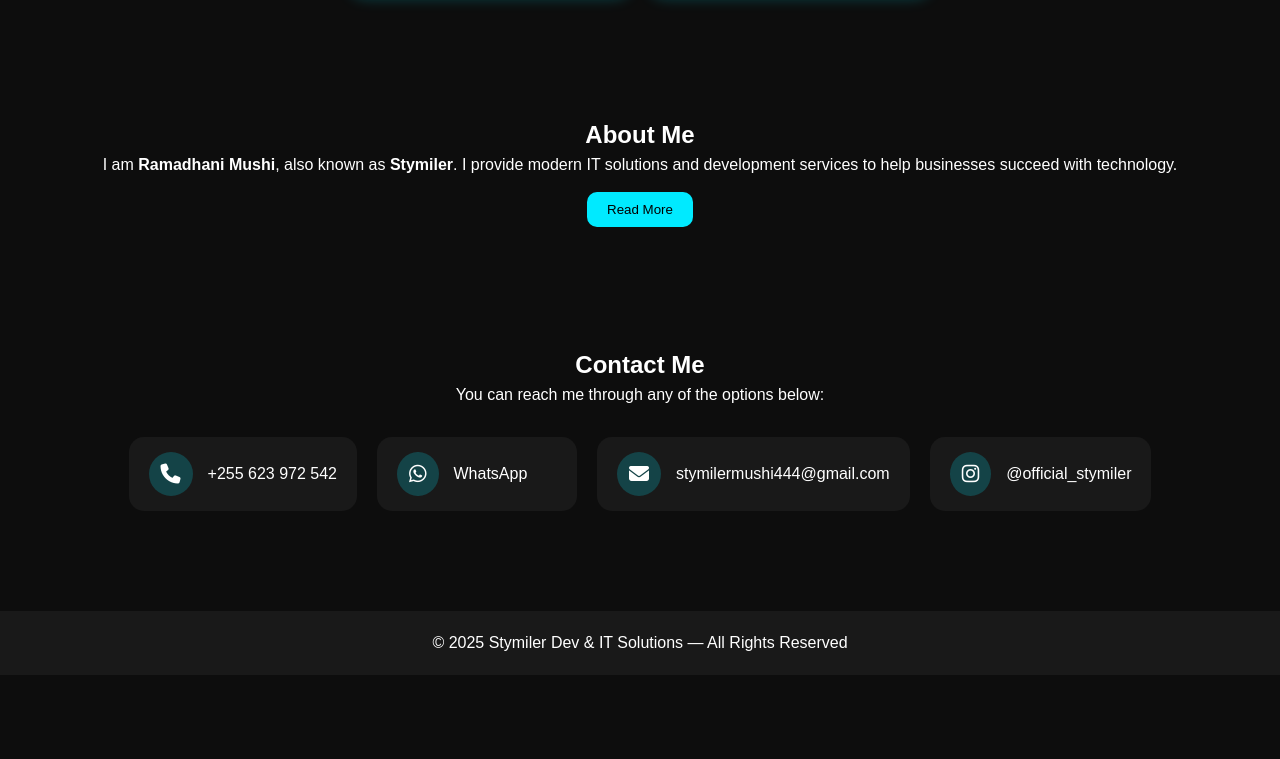
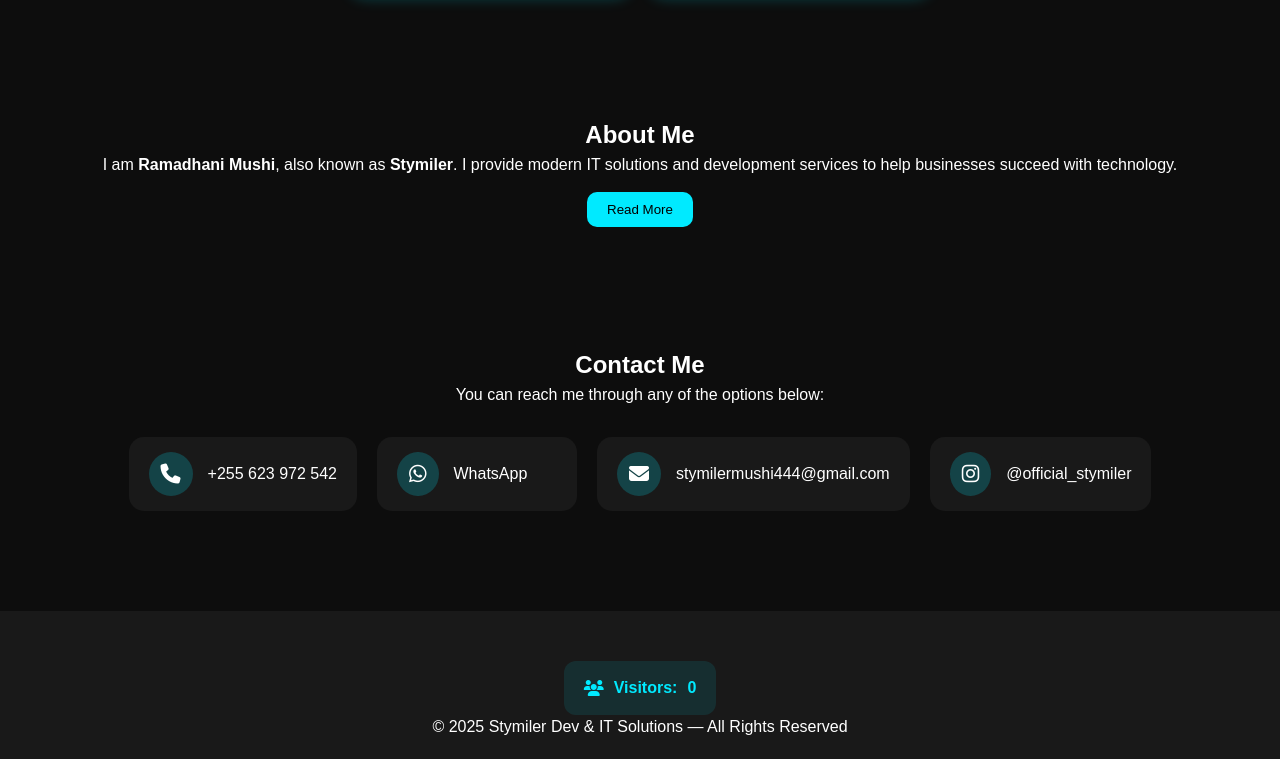
Before and after one commit to StymilerTz/Stymiler_Dev_IT_Solutions, a plain HTML site: page index.html in a window 1280 px wide. Shown: the part 937-1696 px from the top of the page. Before the commit the page ends 1612 px from the top, so only its background shows below. Drawn offline with Linux system fonts and the light colour scheme; no server answers.

Commit message:
Initial upload

```diff
--- a/index.html
+++ b/index.html
@@ -72,6 +72,9 @@
 </section>
 
 <footer>
+  <div class="visitor-counter">
+    <i class="fas fa-users"></i> Visitors: <span id="visitor-count">0</span>
+  </div>
   <p>© 2025 Stymiler Dev & IT Solutions — All Rights Reserved</p>
 </footer>
 
@@ -84,6 +87,14 @@ function toggleAbout() {
     more.style.display = "block";
   }
 }
+
+// Visitor Counter using CountAPI
+fetch('https://api.countapi.xyz/hit/stymilertz.github.io/stymiler-website')
+.then(res => res.json())
+.then(data => {
+  document.getElementById('visitor-count').innerText = data.value;
+})
+.catch(err => console.log(err));
 </script>
 
 </body>
--- a/style.css
+++ b/style.css
@@ -73,6 +73,27 @@ body {background:#0d0d0d; color:#fff; line-height:1.5;}
 
 .contact-card span {font-weight:500;}
 
+/* VISITOR COUNTER MODERN */
+.visitor-counter {
+  margin-top:30px;
+  padding:15px 20px;
+  display:inline-flex;
+  align-items:center;
+  gap:10px;
+  background: rgba(0,234,255,0.1);
+  color:#00eaff;
+  border-radius:12px;
+  font-weight:600;
+  transition:0.3s;
+}
+
+.visitor-counter:hover {
+  background:#00eaff;
+  color:#000;
+  transform:translateY(-3px);
+  box-shadow:0 0 15px #00eaff;
+}
+
 /* FOOTER */
 footer {text-align:center; padding:20px; margin-top:40px; background:rgba(255,255,255,0.05);}
 
```
